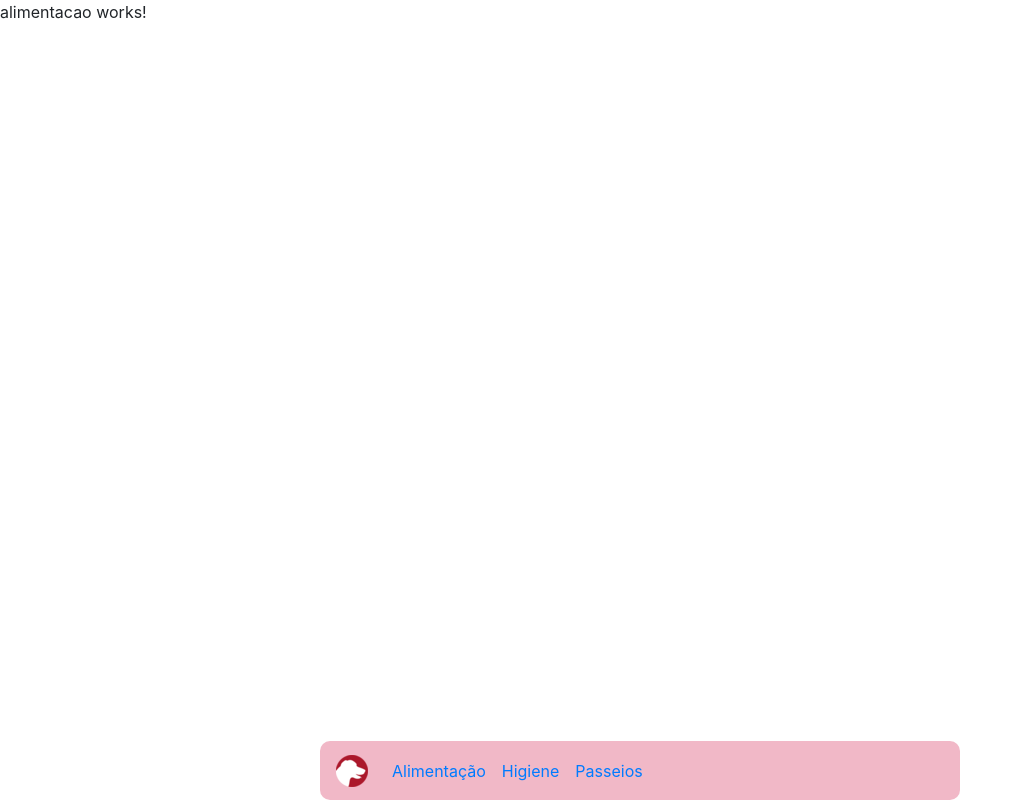
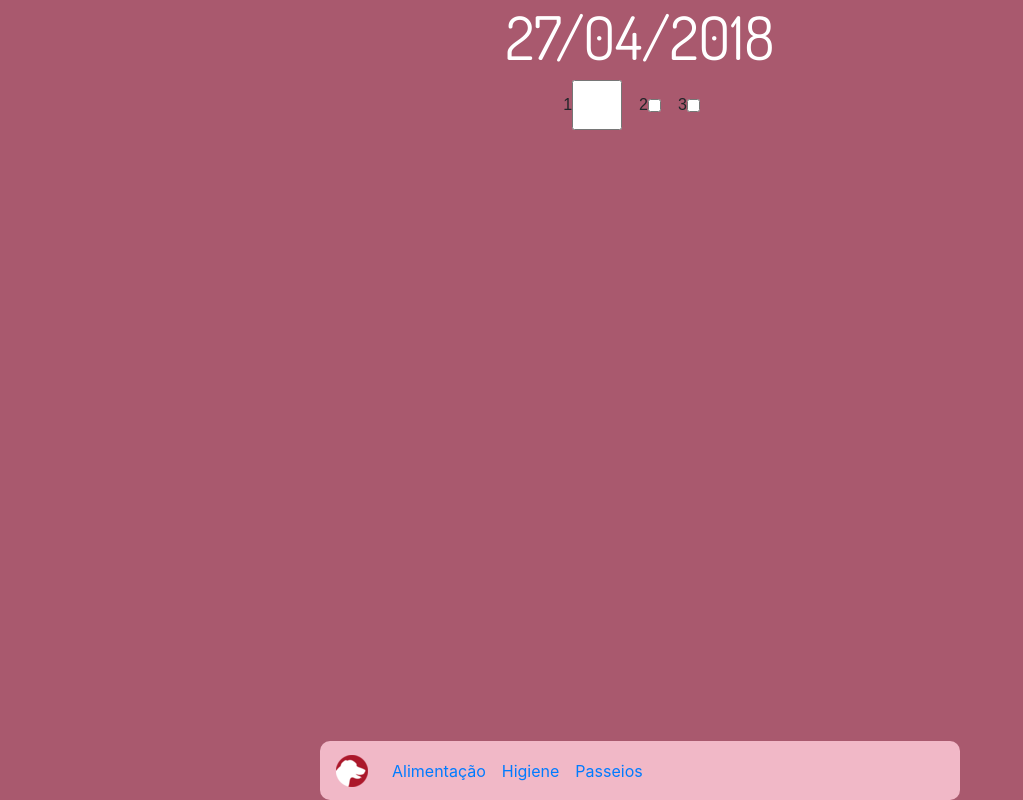
Before and after one commit to Lucs1590/Pet, an Angular app: page /alimentacao in a window 1280 px wide. Shown: the whole page, without its empty margins (0-1023 px from the left). Built offline with nearby package versions, Linux system fonts and the light colour scheme.

Commit message:
começo do componente de alimentação e padronização das divs principais

```diff
--- a/src/app/alimentacao/alimentacao.component.css
+++ b/src/app/alimentacao/alimentacao.component.css
@@ -0,0 +1,19 @@
+#divPrincipal{
+    text-align:center;
+    background-color:#A9596E;
+    min-height: 100%;
+    width: 100%;
+    font-family: Arial, Helvetica, sans-serif;
+}
+
+h1{
+    color: #FFFF;
+    font-family: 'Dosis', sans-serif;
+    font-size: 3.75rem;
+}
+
+#check1{
+    height: 3.125rem;
+    width: 3.125rem;
+    border-radius: 10px;
+}
--- a/src/app/alimentacao/alimentacao.component.html
+++ b/src/app/alimentacao/alimentacao.component.html
@@ -1,3 +1,19 @@
-<p>
-  alimentacao works!
-</p>
+<link href="https://fonts.googleapis.com/css?family=Dosis" rel="stylesheet">
+
+<div id="divPrincipal">
+    <h1>{{ Data }}</h1>
+    <div>
+        <div class="form-check form-check-inline">
+            <label class="form-check-label" for="check1">1</label>
+            <input class="form-check-input checker" type="checkbox" id="check1" value="cafe">
+        </div>
+        <div class="form-check form-check-inline">
+            <label class="form-check-label" for="check1">2</label>
+            <input class="form-check-input checker" type="checkbox" id="check2" value="almoco">
+        </div>
+        <div class="form-check form-check-inline">
+            <label class="form-check-label" for="check1">3</label>
+            <input class="form-check-input checker" type="checkbox" id="check3" value="janta">
+        </div>
+    </div>
+</div>
--- a/src/app/alimentacao/alimentacao.component.ts
+++ b/src/app/alimentacao/alimentacao.component.ts
@@ -12,4 +12,6 @@ export class AlimentacaoComponent implements OnInit {
   ngOnInit() {
   }
 
+  Data = '27/04/2018';
+
 }
--- a/src/app/higiene-vermes/higiene-vermes.component.css
+++ b/src/app/higiene-vermes/higiene-vermes.component.css
@@ -0,0 +1,7 @@
+#divPrincipal{
+    text-align:center;
+    background-color:#A9596E;
+    min-height: 100%;
+    width: 100%;
+    font-family: Arial, Helvetica, sans-serif;
+}
--- a/src/app/higiene-vermes/higiene-vermes.component.html
+++ b/src/app/higiene-vermes/higiene-vermes.component.html
@@ -1,3 +1,3 @@
-<p>
-  higiene-vermes works!
-</p>
+<div id="divPrincipal">
+
+</div>
--- a/src/app/passeio/passeio.component.css
+++ b/src/app/passeio/passeio.component.css
@@ -0,0 +1,7 @@
+#divPrincipal{
+    text-align:center;
+    background-color:#A9596E;
+    min-height: 100%;
+    width: 100%;
+    font-family: Arial, Helvetica, sans-serif;
+}
--- a/src/app/passeio/passeio.component.html
+++ b/src/app/passeio/passeio.component.html
@@ -1,3 +1,3 @@
-<p>
-  passeio works!
-</p>
+<div id="divPrincipal">
+
+</div>
```
